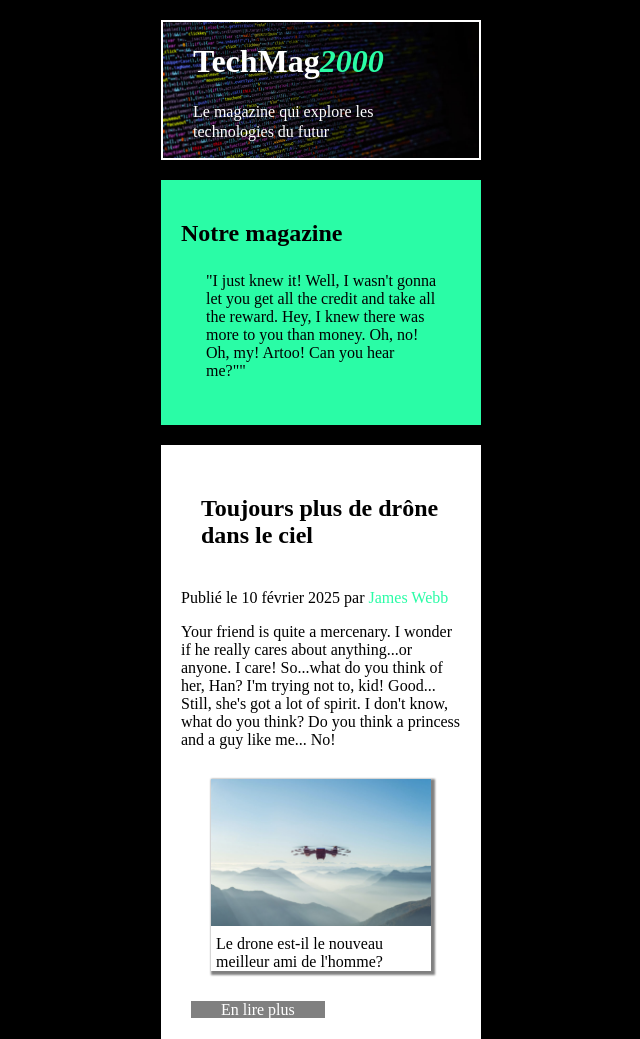
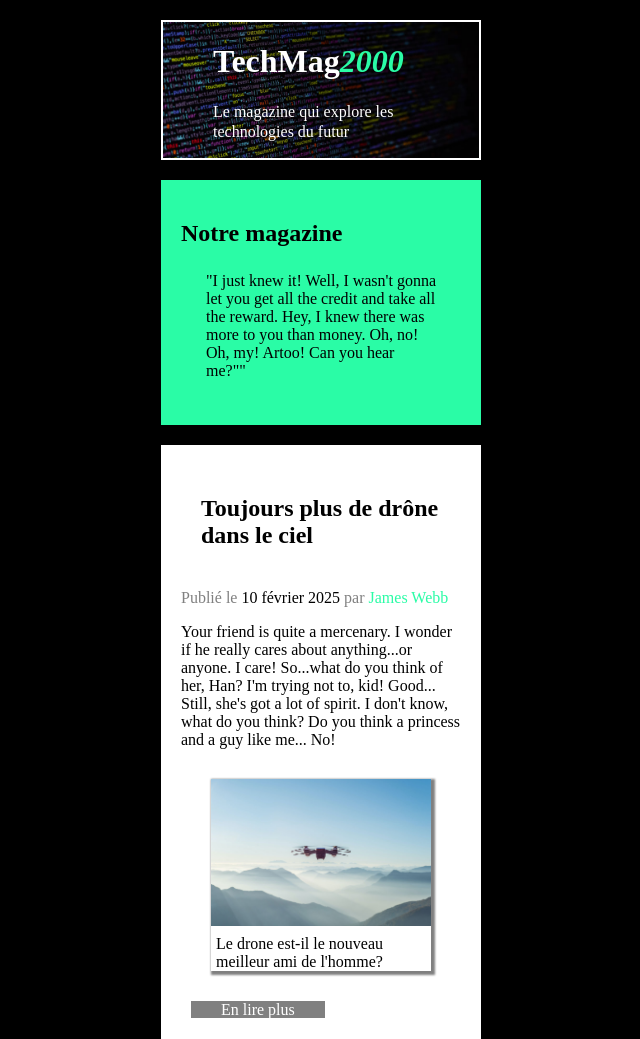
Before and after one commit to TafaniM/14-techmag, a plain HTML site: page index.html in a window 1280 px wide. Shown: the top 1039 px of the page, without its empty margins (319-959 px from the left). Drawn offline with Linux system fonts and the light colour scheme.

Commit message:
retouches

```diff
--- a/css/style.css
+++ b/css/style.css
@@ -21,10 +21,10 @@ img {
 
 .site-header {
   background-image: url('../img/fond-header.jpg');
-  background-size: 100%;
+  background-size: 120%;
   background-position: bottom;
   color: white;
-  padding: 0px 30px;
+  padding: 0px 50px;
   border: 2px solid white;
   margin: 20px 0px;
 }
@@ -42,11 +42,6 @@ img {
   color: white;
   line-height: 20px;
 }
-
-
-
-
-
 
 main {
   margin: 20px 0px 0px;
@@ -110,6 +105,3 @@ footer {
 .article-time {
   color: gray;
 }
-
-
-/* {} */
--- a/index.html
+++ b/index.html
@@ -22,7 +22,7 @@
       </div>
       <article>
         <h2>Toujours plus de drône dans le ciel</h2>
-        <p>
+        <p class="article-time">
           Publié le
           <span class="date">10 février 2025</span>
           par
```
